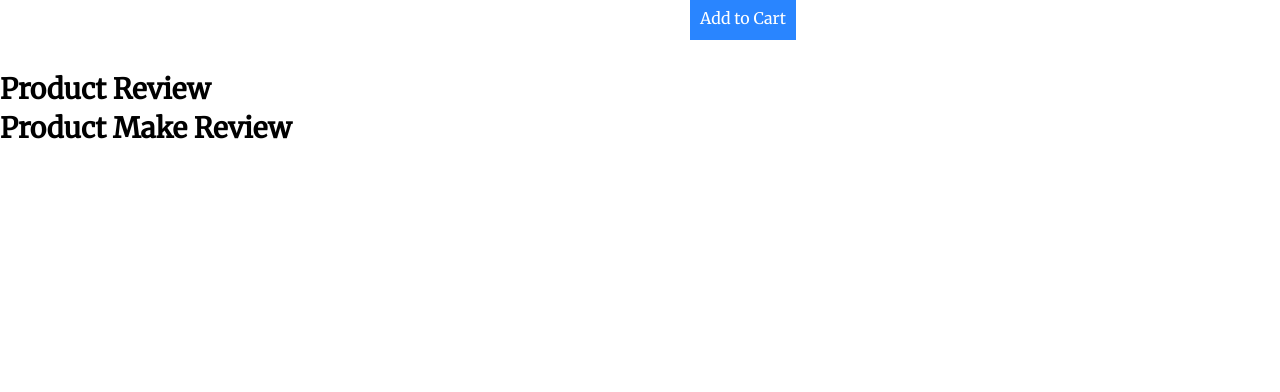
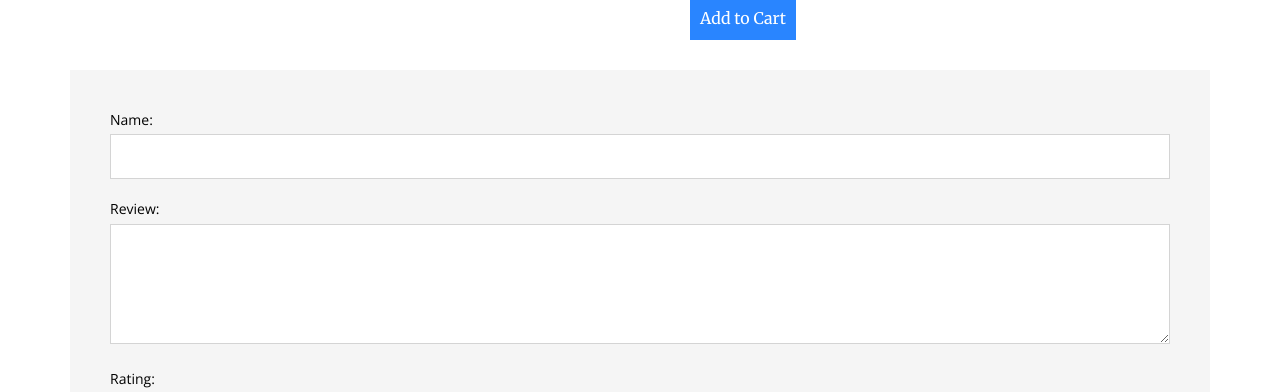
Before and after one commit to tracyshrestha/VueJs2_ecommerce, a Vue app: page / in a window 1280 px wide. Shown: the part 514-906 px from the top of the page. Before the commit the page ends 800 px from the top, so only its background shows below. Built offline with nearby package versions, Linux system fonts and the light colour scheme.

Commit message:
till working form

```diff
--- a/src/components/Product-review.vue
+++ b/src/components/Product-review.vue
@@ -1,12 +1,41 @@
 <template>
   <div>
-      <h1>Product Review</h1>
+    <form class="review-form">
+      <div class="row">
+        <label for="name">Name:</label>
+        <input type="text" id="name" v-model="name"/>
+      </div>
+      <div class="row">
+        <label for="review">Review:</label>
+        <textarea id="review" v-model="review"></textarea>
+      </div>
+      <div class="row">
+        <label for="rating">Rating:</label>
+        <select id="rating" v-model.number="rating">
+          <option>5</option>
+          <option>4</option>
+          <option>3</option>
+          <option>2</option>
+          <option>1</option>
+        </select>
+      </div>
+      <div class="row">
+        <button type="submit">Submit</button>
+      </div>
+    </form>
   </div>
 </template>
 
 <script>
 export default {
-    name: 'Product-Review',
+  name: "Product-Review",
+  data() {
+    return {
+      name: null,
+      review: null,
+      rating: null,
 
-  }
+    };
+  },
+};
 </script>
--- a/src/components/Product.vue
+++ b/src/components/Product.vue
@@ -28,10 +28,10 @@
             <button v-on:click="addToCart" :disabled="inventory <=0" :class="{disabledState: inventory <=0}">Add to Cart</button>
           </div>
         </div>
-      </div>
+      </div><product-review></product-review>
     </div>
-    <ProductReview></ProductReview>
-    <ProductTabs></ProductTabs>
+
+    <product-tabs></product-tabs>
   </div>
 </template>
 
```
Lines whose indentation alone changed are shown as unchanged.
